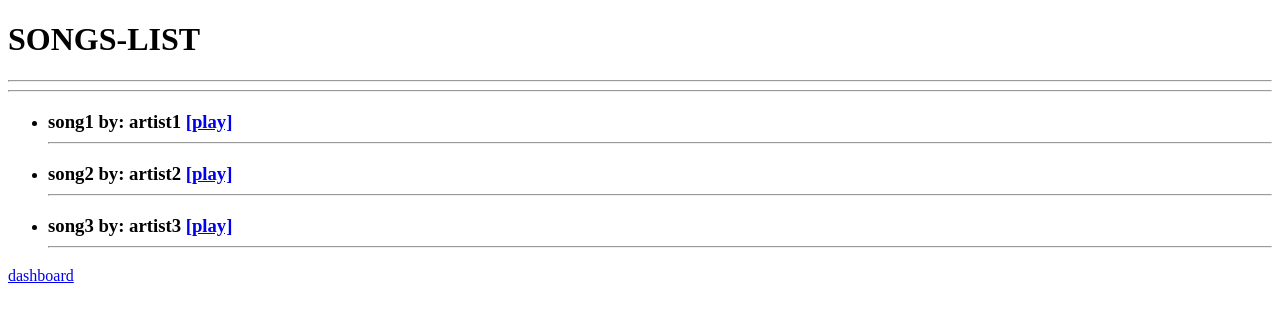
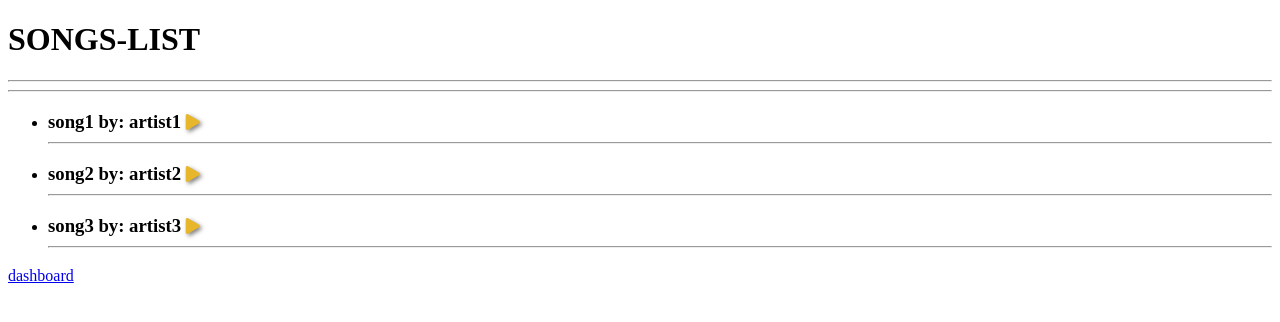
Before and after one commit to git4alauddin/iitm-mad1, a Flask app: page /songs_list in a window 1280 px wide. Shown: the top 322 px of the page. Run offline with Flask 3, Linux system fonts and the light colour scheme; a user stored in the database is signed in; data comes from the database, SQL or seed files in the repository; both versions use the stored data as it was after the commit; some libraries are stand-ins or nearby versions.

Commit message:
improve playlist song add feature

```diff
--- a/static/style.css
+++ b/static/style.css
@@ -0,0 +1,25 @@
+/* Add this in your CSS to customize the icon */
+.fas.fa-play {
+    /* Change the color of the icon */
+    color: rgb(232, 182, 42);
+
+    /* Adjust the size of the icon */
+    font-size: 1rem;
+
+    /* Add text shadow to the icon */
+    text-shadow: 2px 2px 4px rgba(0, 0, 0, 0.5);
+
+    /* Apply a scale transformation and rotation on hover */
+    transition: transform 0.2s;
+  }
+
+  /* Define the hover effect */
+  .fas.fa-play:hover {
+    transform: scale(1.2) rotate(10deg); /* Rotate 10 degrees on hover */
+  }
+
+
+.fas.fa-tachometer-alt {
+    /* Change the color of the icon */
+    color: rgb(232, 182, 42);
+}
--- a/templates/dashboard.html
+++ b/templates/dashboard.html
@@ -68,7 +68,7 @@
                 <a href="/songs_list">Songs list</a>
             </li>
             <li>
-                <a href="/create_playlist">create-playlist</a>
+                <a href="{{ url_for('music.create_playlist') }}">create--playlist</a>
             </li>
 
         </ul>
--- a/templates/songs_list.html
+++ b/templates/songs_list.html
@@ -1,19 +1,25 @@
 <!DOCTYPE html>
 <html lang="en">
 <head>
+    <link rel="stylesheet" href="https://cdnjs.cloudflare.com/ajax/libs/font-awesome/5.15.3/css/all.min.css">
+    <link rel="stylesheet" href="{{ url_for('static', filename='style.css') }}">
     <meta charset="UTF-8">
     <meta name="viewport" content="width=device-width, initial-scale=1.0">
     <title>songs-list</title>
 </head>
 <body>
-    <h1>SONGS-LIST</h1>
+    <div>
+       <h1>SONGS-LIST</h1>
     <hr><hr>
+    </div>
 
     {% for song in songs %}
         <ul>
             <li>
                 <h3>{{ song.title }} by: {{ song.artist }}
-                    <a href="{{ url_for('music.play_song', id=song.id) }}">[play]</a><hr>
+                    <a href="{{ url_for('music.play_song', id=song.id) }}"><i class="fas fa-play"></i>
+
+                    </a><hr>
                 </h3>
             </li>
         </ul>
--- a/views/music_view.py
+++ b/views/music_view.py
@@ -93,9 +93,9 @@ bp_music.add_url_rule('/songs_list', view_func=SongsListView.as_view('songs_list
 # view create_playlist
 class CreatePlaylistView(MethodView):
     def get(self):
-        # Fetch the list of songs created by the current user for the checkboxes
-        songs = Song.query.filter_by(creator_id=current_user.id).all()
-
+        # Fetch the list of songs created by the  users for the checkboxes
+        # trying pagination
+        songs = Song.query.all()
         return render_template('create_playlist.html', songs=songs)
 
     def post(self):
```
Also changed, not shown: instance/music-dev-db.sqlite, 6 other files.
